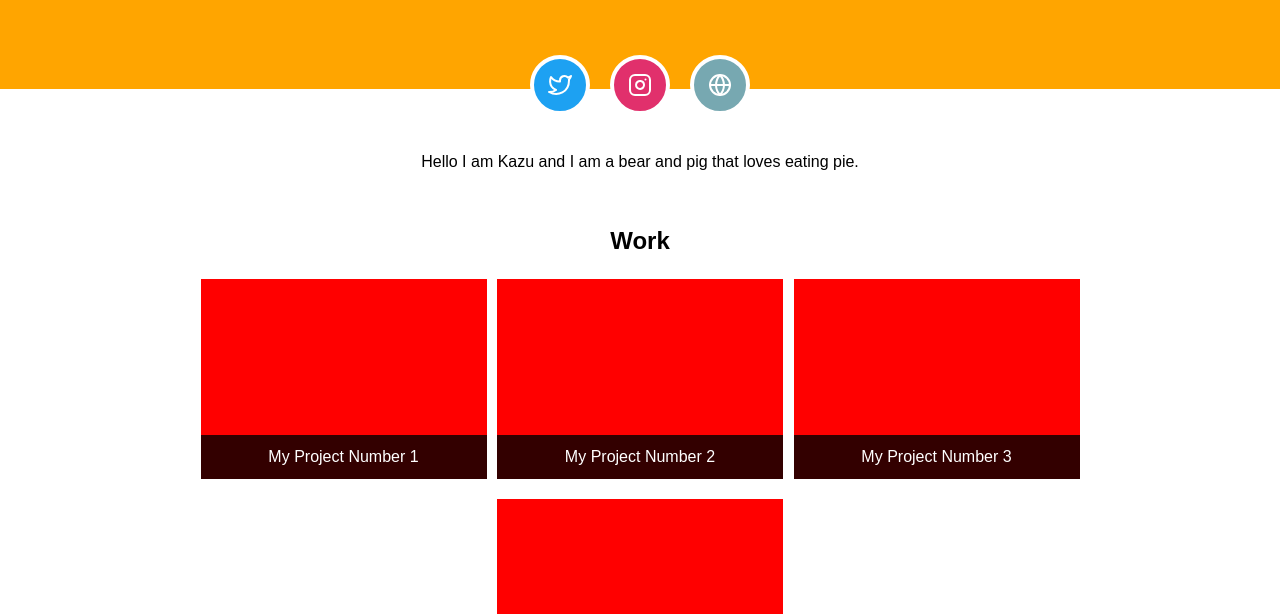
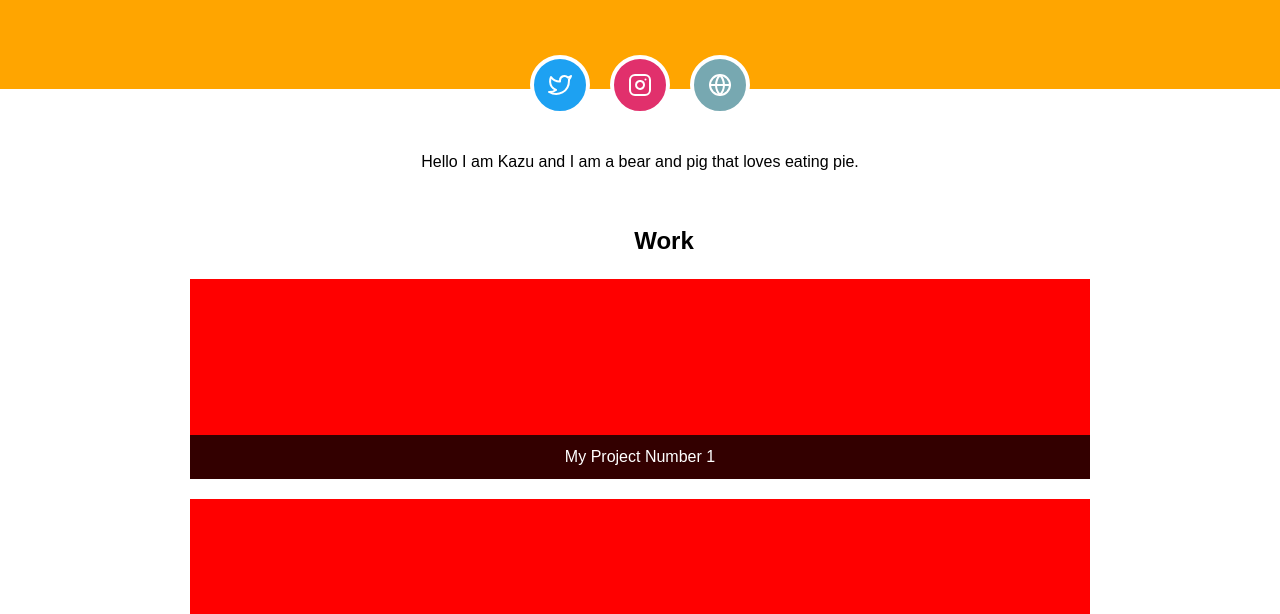
Before and after one commit to theflyingkazu/personal-site, a plain HTML site: page index.html in a window 1280 px wide. Shown: the part 186-800 px from the top of the page. Drawn offline with Linux system fonts and the light colour scheme.

Commit message:
reworked layout

```diff
--- a/styles.css
+++ b/styles.css
@@ -84,7 +84,7 @@ section.about p {
 }
 
 .projects {
-  display: flex;
+
   justify-content: space-evenly;
   flex-wrap: wrap;
 }
@@ -98,7 +98,7 @@ section.about p {
 
 .project {
   display: block;
-  width: 286px;
+  width: 100%;
   background: red;
   margin-bottom: 20px;
   height: 200px;
```
